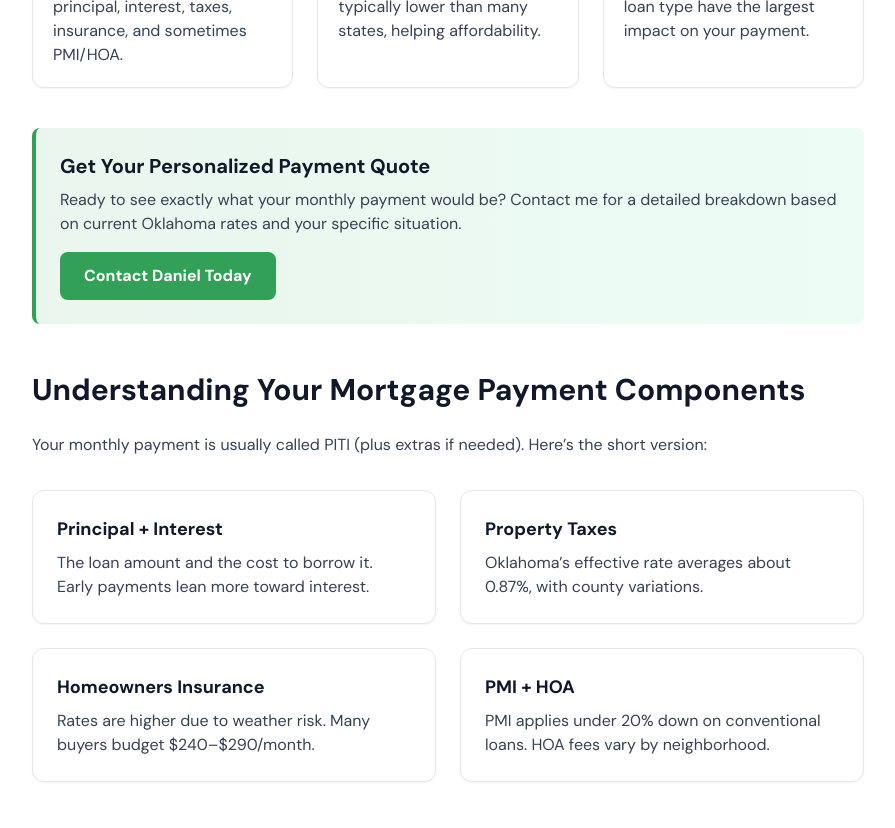
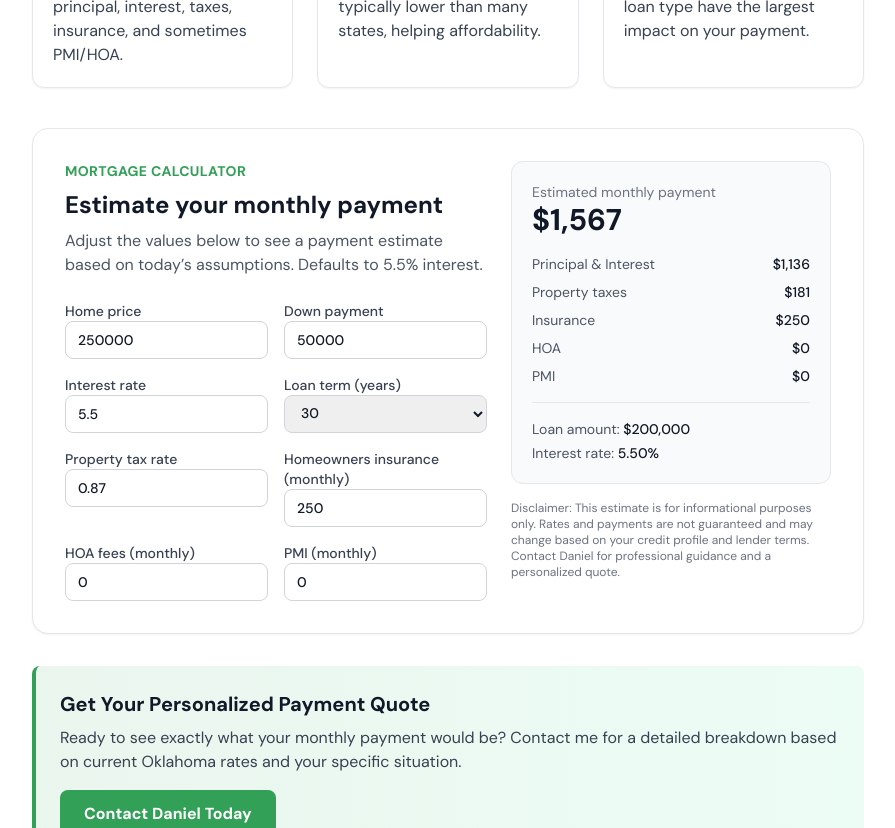
Before and after one commit to colin357/DanielHomeLoans, a Next.js app: page /articles/mortgage-calculator-oklahoma in a window 1280 px wide. Shown: the part 540-1368 px from the top of the page, without its empty margins (192-1087 px from the left). Built offline with nearby package versions, Linux system fonts and the light colour scheme.

Commit message:
Add interactive mortgage calculator

```diff
--- /dev/null
+++ b/app/articles/mortgage-calculator-oklahoma/MortgageCalculator.tsx
@@ -0,0 +1,199 @@
+"use client";
+
+import { useMemo, useState } from "react";
+
+const currencyFormatter = new Intl.NumberFormat("en-US", {
+  style: "currency",
+  currency: "USD",
+  maximumFractionDigits: 0,
+});
+
+const percentFormatter = new Intl.NumberFormat("en-US", {
+  style: "percent",
+  minimumFractionDigits: 2,
+  maximumFractionDigits: 2,
+});
+
+const formatCurrency = (value: number) => currencyFormatter.format(value);
+
+const formatPercent = (value: number) => percentFormatter.format(value / 100);
+
+const monthlyPayment = (loanAmount: number, annualRate: number, years: number) => {
+  if (loanAmount <= 0 || annualRate <= 0 || years <= 0) {
+    return 0;
+  }
+  const monthlyRate = annualRate / 100 / 12;
+  const numberOfPayments = years * 12;
+  return (loanAmount * monthlyRate) / (1 - Math.pow(1 + monthlyRate, -numberOfPayments));
+};
+
+export default function MortgageCalculator() {
+  const [homePrice, setHomePrice] = useState(250000);
+  const [downPayment, setDownPayment] = useState(50000);
+  const [interestRate, setInterestRate] = useState(5.5);
+  const [loanTerm, setLoanTerm] = useState(30);
+  const [propertyTaxRate, setPropertyTaxRate] = useState(0.87);
+  const [insurance, setInsurance] = useState(250);
+  const [hoa, setHoa] = useState(0);
+  const [pmi, setPmi] = useState(0);
+
+  const loanAmount = Math.max(homePrice - downPayment, 0);
+
+  const principalAndInterest = useMemo(
+    () => monthlyPayment(loanAmount, interestRate, loanTerm),
+    [loanAmount, interestRate, loanTerm],
+  );
+
+  const monthlyTaxes = useMemo(() => (homePrice * (propertyTaxRate / 100)) / 12, [homePrice, propertyTaxRate]);
+  const totalMonthlyPayment = principalAndInterest + monthlyTaxes + insurance + hoa + pmi;
+
+  return (
+    <section className="bg-white border border-gray-200 rounded-2xl shadow-sm p-6 md:p-8 not-prose">
+      <div className="flex flex-col gap-6 lg:flex-row lg:items-start">
+        <div className="flex-1 space-y-6">
+          <div>
+            <p className="text-sm font-semibold text-primary-green uppercase tracking-wide">Mortgage calculator</p>
+            <h3 className="text-2xl font-bold text-gray-900 mt-2">Estimate your monthly payment</h3>
+            <p className="text-gray-600 mt-2">
+              Adjust the values below to see a payment estimate based on today’s assumptions. Defaults to 5.5% interest.
+            </p>
+          </div>
+
+          <div className="grid gap-4 sm:grid-cols-2">
+            <label className="space-y-2 text-sm font-medium text-gray-700">
+              Home price
+              <input
+                type="number"
+                min={0}
+                value={homePrice}
+                onChange={(event) => setHomePrice(Number(event.target.value))}
+                className="w-full rounded-lg border border-gray-300 px-3 py-2 text-gray-900 focus:border-primary-green focus:outline-none focus:ring-1 focus:ring-primary-green"
+              />
+            </label>
+
+            <label className="space-y-2 text-sm font-medium text-gray-700">
+              Down payment
+              <input
+                type="number"
+                min={0}
+                value={downPayment}
+                onChange={(event) => setDownPayment(Number(event.target.value))}
+                className="w-full rounded-lg border border-gray-300 px-3 py-2 text-gray-900 focus:border-primary-green focus:outline-none focus:ring-1 focus:ring-primary-green"
+              />
+            </label>
+
+            <label className="space-y-2 text-sm font-medium text-gray-700">
+              Interest rate
+              <input
+                type="number"
+                min={0}
+                step={0.01}
+                value={interestRate}
+                onChange={(event) => setInterestRate(Number(event.target.value))}
+                className="w-full rounded-lg border border-gray-300 px-3 py-2 text-gray-900 focus:border-primary-green focus:outline-none focus:ring-1 focus:ring-primary-green"
+              />
+            </label>
+
+            <label className="space-y-2 text-sm font-medium text-gray-700">
+              Loan term (years)
+              <select
+                value={loanTerm}
+                onChange={(event) => setLoanTerm(Number(event.target.value))}
+                className="w-full rounded-lg border border-gray-300 px-3 py-2 text-gray-900 focus:border-primary-green focus:outline-none focus:ring-1 focus:ring-primary-green"
+              >
+                <option value={15}>15</option>
+                <option value={20}>20</option>
+                <option value={30}>30</option>
+              </select>
+            </label>
+
+            <label className="space-y-2 text-sm font-medium text-gray-700">
+              Property tax rate
+              <input
+                type="number"
+                min={0}
+                step={0.01}
+                value={propertyTaxRate}
+                onChange={(event) => setPropertyTaxRate(Number(event.target.value))}
+                className="w-full rounded-lg border border-gray-300 px-3 py-2 text-gray-900 focus:border-primary-green focus:outline-none focus:ring-1 focus:ring-primary-green"
+              />
+            </label>
+
+            <label className="space-y-2 text-sm font-medium text-gray-700">
+              Homeowners insurance (monthly)
+              <input
+                type="number"
+                min={0}
+                value={insurance}
+                onChange={(event) => setInsurance(Number(event.target.value))}
+                className="w-full rounded-lg border border-gray-300 px-3 py-2 text-gray-900 focus:border-primary-green focus:outline-none focus:ring-1 focus:ring-primary-green"
+              />
+            </label>
+
+            <label className="space-y-2 text-sm font-medium text-gray-700">
+              HOA fees (monthly)
+              <input
+                type="number"
+                min={0}
+                value={hoa}
+                onChange={(event) => setHoa(Number(event.target.value))}
+                className="w-full rounded-lg border border-gray-300 px-3 py-2 text-gray-900 focus:border-primary-green focus:outline-none focus:ring-1 focus:ring-primary-green"
+              />
+            </label>
+
+            <label className="space-y-2 text-sm font-medium text-gray-700">
+              PMI (monthly)
+              <input
+                type="number"
+                min={0}
+                value={pmi}
+                onChange={(event) => setPmi(Number(event.target.value))}
+                className="w-full rounded-lg border border-gray-300 px-3 py-2 text-gray-900 focus:border-primary-green focus:outline-none focus:ring-1 focus:ring-primary-green"
+              />
+            </label>
+          </div>
+        </div>
+
+        <div className="w-full lg:w-80">
+          <div className="rounded-xl border border-gray-200 bg-gray-50 p-5 space-y-4">
+            <div>
+              <p className="text-sm text-gray-500">Estimated monthly payment</p>
+              <p className="text-3xl font-bold text-gray-900">{formatCurrency(totalMonthlyPayment)}</p>
+            </div>
+            <div className="space-y-2 text-sm text-gray-600">
+              <div className="flex items-center justify-between">
+                <span>Principal &amp; Interest</span>
+                <span className="font-medium text-gray-900">{formatCurrency(principalAndInterest)}</span>
+              </div>
+              <div className="flex items-center justify-between">
+                <span>Property taxes</span>
+                <span className="font-medium text-gray-900">{formatCurrency(monthlyTaxes)}</span>
+              </div>
+              <div className="flex items-center justify-between">
+                <span>Insurance</span>
+                <span className="font-medium text-gray-900">{formatCurrency(insurance)}</span>
+              </div>
+              <div className="flex items-center justify-between">
+                <span>HOA</span>
+                <span className="font-medium text-gray-900">{formatCurrency(hoa)}</span>
+              </div>
+              <div className="flex items-center justify-between">
+                <span>PMI</span>
+                <span className="font-medium text-gray-900">{formatCurrency(pmi)}</span>
+              </div>
+            </div>
+            <div className="border-t border-gray-200 pt-4 text-sm text-gray-600 space-y-1">
+              <p>Loan amount: <span className="font-medium text-gray-900">{formatCurrency(loanAmount)}</span></p>
+              <p>Interest rate: <span className="font-medium text-gray-900">{formatPercent(interestRate)}</span></p>
+            </div>
+          </div>
+          <p className="text-xs text-gray-500 mt-4">
+            Disclaimer: This estimate is for informational purposes only. Rates and payments are not guaranteed and may
+            change based on your credit profile and lender terms. Contact Daniel for professional guidance and a
+            personalized quote.
+          </p>
+        </div>
+      </div>
+    </section>
+  );
+}
--- a/app/articles/mortgage-calculator-oklahoma/page.tsx
+++ b/app/articles/mortgage-calculator-oklahoma/page.tsx
@@ -1,6 +1,7 @@
 import Image from "next/image";
 import Link from "next/link";
 import type { Metadata } from "next";
+import MortgageCalculator from "./MortgageCalculator";
 
 export const metadata: Metadata = {
   title: "Mortgage Calculator Oklahoma - Calculate Your Monthly Payment | Daniel Fowler",
@@ -59,6 +60,8 @@ export default function MortgageCalculatorOklahoma() {
               </div>
             ))}
           </div>
+
+          <MortgageCalculator />
 
           {/* CTA Box */}
           <div className="bg-gradient-to-r from-primary-green/10 to-emerald-50 border-l-4 border-primary-green p-6 rounded-lg my-8 not-prose">
```
